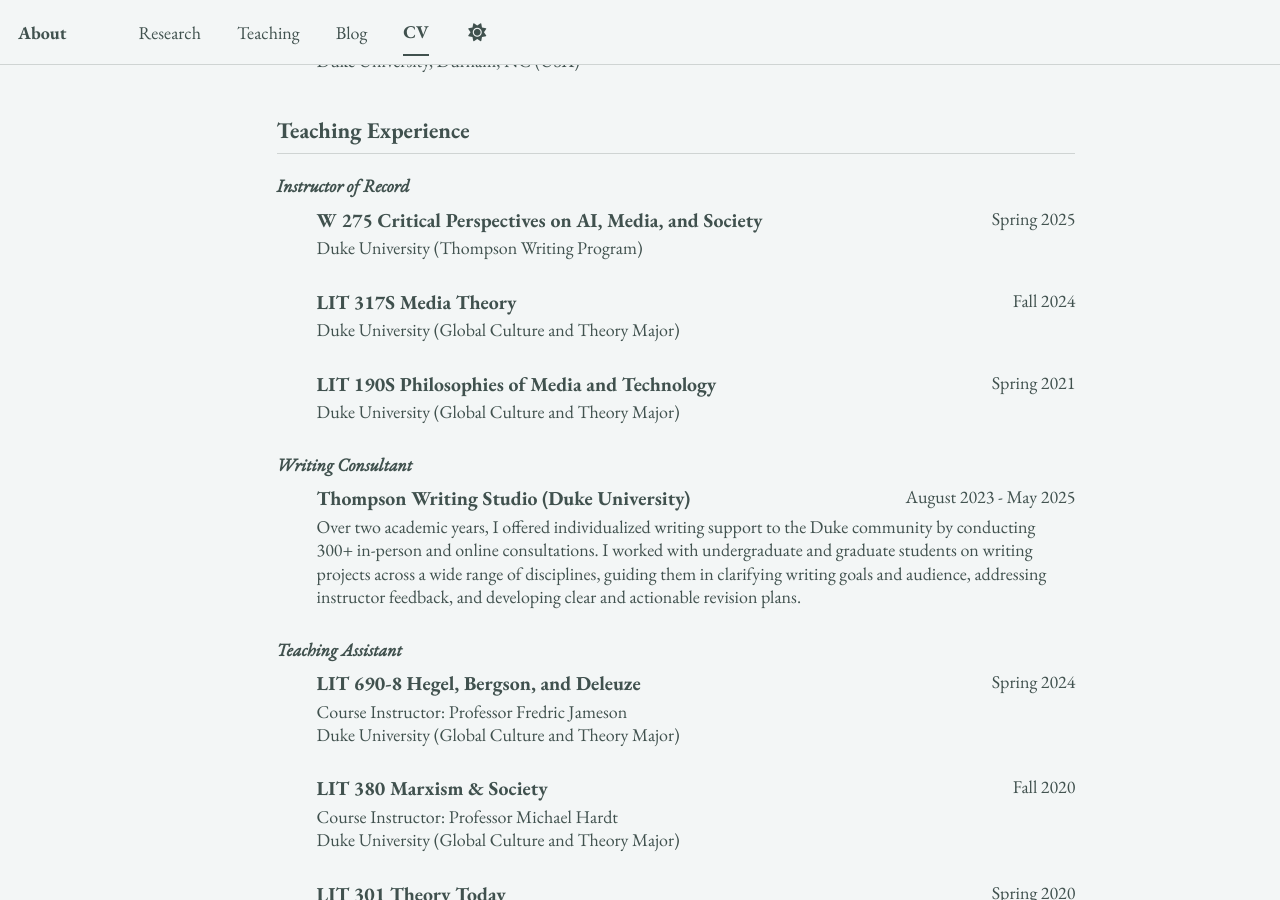
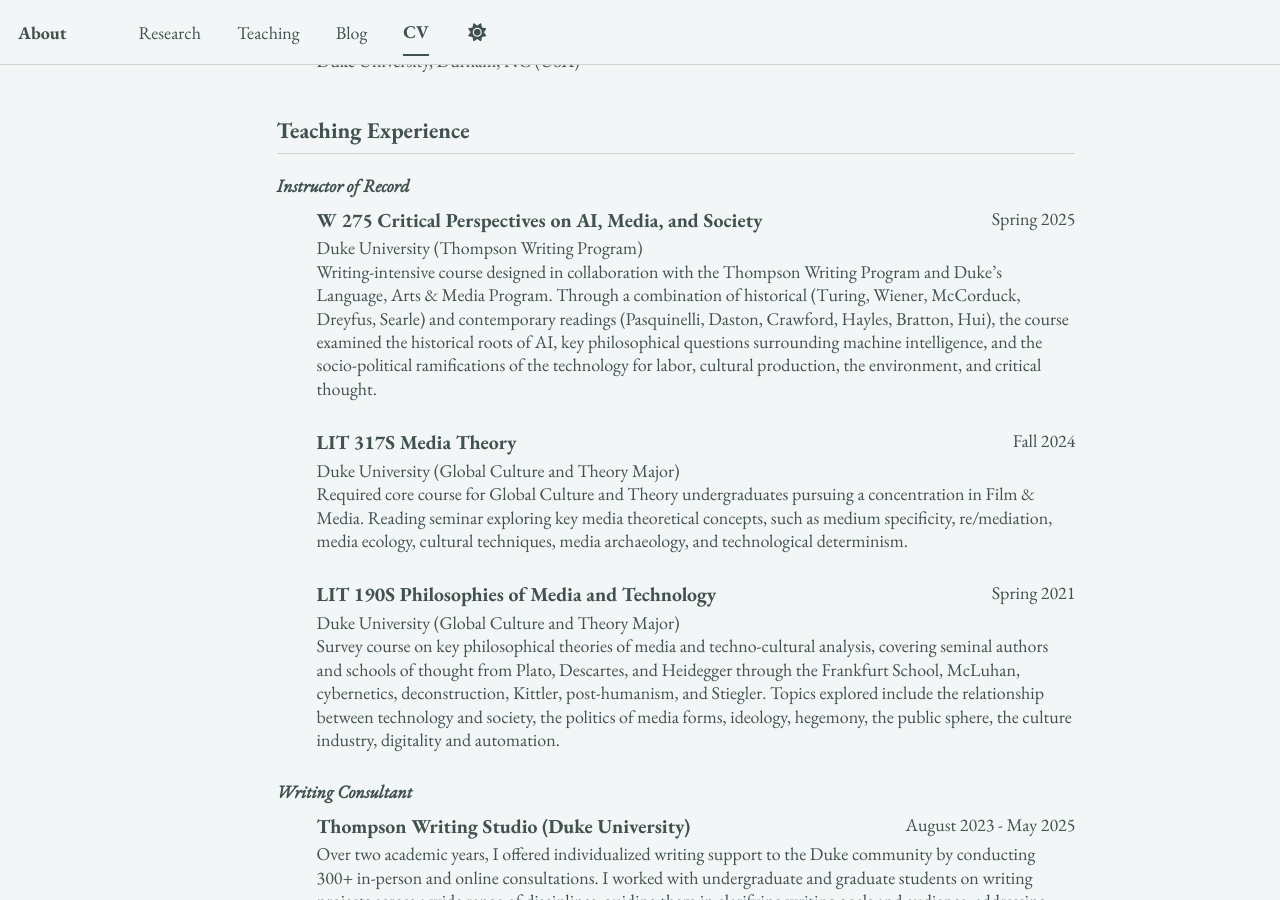
Before and after one commit to epujol90/epujol90.github.io, a Jekyll site: the page built from _pages/cv-json.md, in a window 1280 px wide and 900 px high, scrolled down 5386 px. Built offline with Jekyll 4.4.1, drawn with Linux system fonts in a browser that asks for light colours; a script bundle is joined from its source files by our own code; library files that are not in the unit come from our copies; some of the changed text lies outside the part shown.

Commit message:
Update cv.json

```diff
--- a/_data/cv.json
+++ b/_data/cv.json
@@ -197,7 +197,7 @@
       "category": "Forthcoming/In Press"
     },
         {
-      "name": "On the Cosmotechnics of Capital: Planetary Thinking in Yuk Hui's Technological Sublime",
+      "name": "On the Cosmotechnics of Capital: Catastrophe and Planetary Thinking in Yuk Hui's Technological Sublime",
       "publisher": "Qui Parle: Critical Humanities and Social Sciences",
       "releaseDate": "",
       "website": "https://quiparle.org/CfP-The-Subject-and-its-Estrangements",
@@ -325,7 +325,7 @@
       "institution": "Duke University (Thompson Writing Program)",
       "date": "Spring 2025",
       "role": "",
-      "description": "",
+      "description": "Writing-intensive course designed in collaboration with the Thompson Writing Program and Duke’s Language, Arts & Media Program. Through a combination of historical (Turing, Wiener, McCorduck, Dreyfus, Searle) and contemporary readings (Pasquinelli, Daston, Crawford, Hayles, Bratton, Hui), the course examined the historical roots of AI, key philosophical questions surrounding machine intelligence, and the socio-political ramifications of the technology for labor, cultural production, the environment, and critical thought.",
       "category": "Instructor of Record"
     },
     {
@@ -333,7 +333,7 @@
       "institution": "Duke University (Global Culture and Theory Major)",
       "date": "Fall 2024",
       "role": "",
-      "description": "",
+      "description": "Required core course for Global Culture and Theory undergraduates pursuing a concentration in Film & Media. Reading seminar exploring key media theoretical concepts, such as medium specificity, re/mediation, media ecology, cultural techniques, media archaeology, and technological determinism.",
       "category": "Instructor of Record"
     },
     {
@@ -341,7 +341,7 @@
       "institution": "Duke University (Global Culture and Theory Major)",
       "date": "Spring 2021",
       "role": "",
-      "description": "",
+      "description": "Survey course on key philosophical theories of media and techno-cultural analysis, covering seminal authors and schools of thought from Plato, Descartes, and Heidegger through the Frankfurt School, McLuhan, cybernetics, deconstruction, Kittler, post-humanism, and Stiegler. Topics explored include the relationship between technology and society, the politics of media forms, ideology, hegemony, the public sphere, the culture industry, digitality and automation.",
       "category": "Instructor of Record"
     },
     {
```
